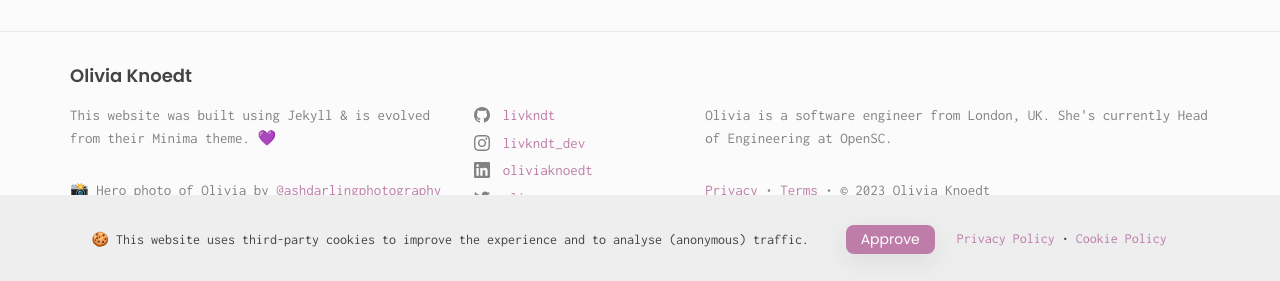
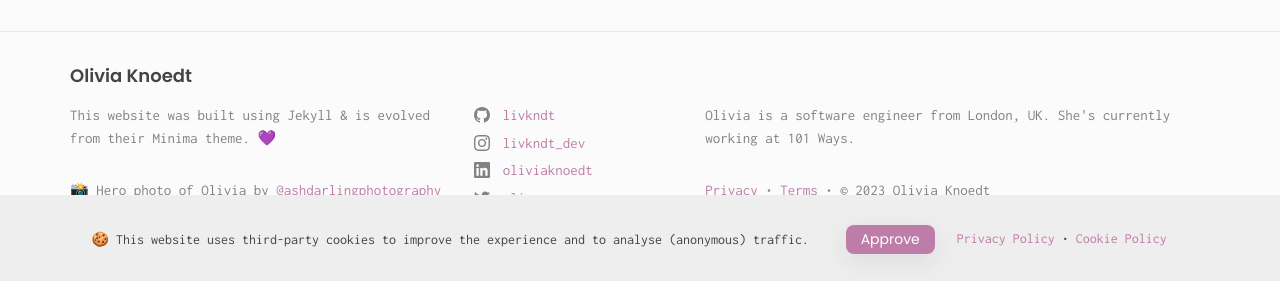
Before and after one commit to livkndt/livkndt.github.io, a Jekyll site: the page built from terms-and-conditions.markdown, in a window 1280 px wide and 900 px high, scrolled down 1384 px. Shown: the part 616-897 px from the top of the window. Built offline with Jekyll 4.4.1, drawn with Linux system fonts in a browser that asks for light colours; our own code applies the rules of GitHub Pages for plain Markdown files.

```diff
--- a/_config.yml
+++ b/_config.yml
@@ -1,6 +1,6 @@
 title: Olivia Knoedt
 description: >-
-  Olivia is a software engineer from London, UK. She's currently Head of Engineering at OpenSC.
+  Olivia is a software engineer from London, UK. She's currently working at 101 Ways.
 domain: livkndt.github.io
 url: https://livkndt.github.io
 baseurl: ""
```
Also changed, not shown: index.html (+3 -4 lines).
